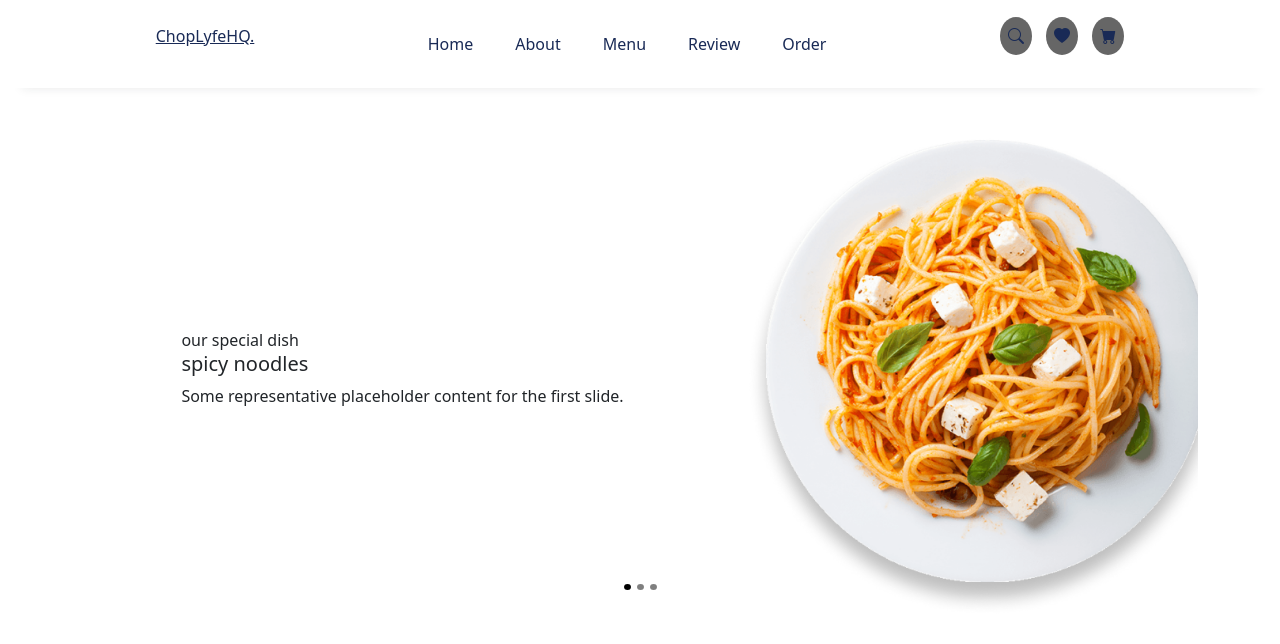
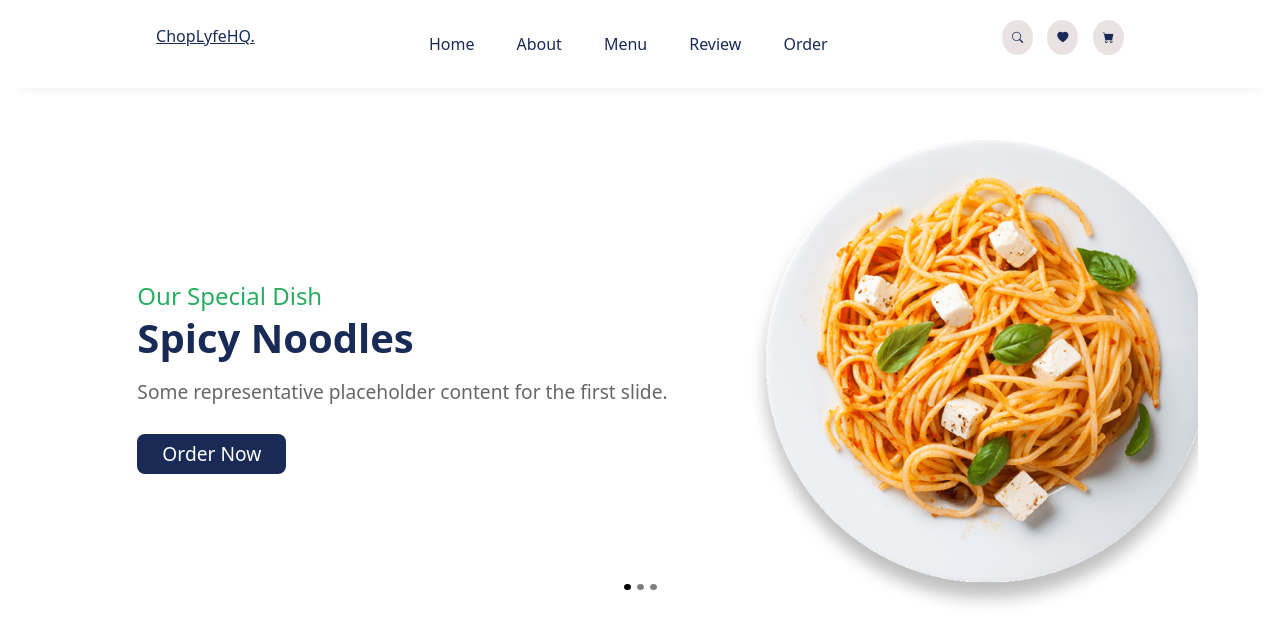
Before and after one commit to MbonuJennifer/Food-Landing-Page, a plain HTML site: page index.html in a window 1280 px wide. Drawn offline with nearby package versions, Linux system fonts and the light colour scheme.

Commit message:
Added new sections

```diff
--- a/index.html
+++ b/index.html
@@ -100,13 +100,14 @@
                       <div
                         class="col-md-7 d-flex align-items-center justify-content-center"
                       >
-                        <div class="">
+                        <div class="content">
                           <span>our special dish</span>
-                          <h5>spicy noodles</h5>
+                          <h1>spicy noodles</h1>
                           <p>
                             Some representative placeholder content for the first
                             slide.
                           </p>
+                          <a href="#" class="btn">order now</a>
                         </div>
                       </div>
                       <div class="col-md-5">
@@ -119,13 +120,14 @@
                       <div
                         class="col-md-7 d-flex align-items-center justify-content-center"
                       >
-                        <div class="d-md-block">
+                        <div class="content">
                           <span>our special dish</span>
-                          <h5>fried chicken</h5>
+                          <h1>fried chicken</h1>
                           <p>
                             Some representative placeholder content for the second
                             slide.
                           </p>
+                          <a href="#" class="btn">order now</a>
                         </div>
                       </div>
                       <div class="col-md-5">
@@ -138,13 +140,14 @@
                       <div
                         class="col-md-7 d-flex align-items-center justify-content-center"
                       >
-                        <div class="">
+                        <div class="content">
                           <span>our special dish</span>
-                          <h5>hot pizza</h5>
+                          <h1>hot pizza</h1>
                           <p>
                             Some representative placeholder content for the third
                             slide.
                           </p>
+                          <a href="#" class="btn">order now</a>
                         </div>
                       </div>
                       <div class="col-md-5">
--- a/style.css
+++ b/style.css
@@ -39,13 +39,50 @@
   font-weight: 500;
 }
 .icons a {
-  background-color: #666;
-  padding: 8px;
+  background-color: rgb(234, 226, 226);
+  padding: 10px;
   color: #192a56;
   border-radius: 50%;
   text-align: center;
+  font-size: .7rem;
   margin-left: 10px;
 }
 .icons a:hover {
   color: #27ae60;
 }
+.content .btn {
+  margin-top: .2rem;
+  display: inline-block;
+  font-size: 1.2rem;
+  color: #fff;
+  background: #192a56;
+  border-radius: 0.5rem;
+  cursor: pointer;
+  padding: 0.3rem 1.5rem;
+  text-align: center;
+  text-transform: capitalize;
+}
+
+.content .btn:hover {
+  background: #27ae60;
+  letter-spacing: 0.1rem;
+}
+.content span {
+  color: #27ae60;
+  font-size: 1.5rem;
+  text-transform: capitalize;
+}
+
+.content h1 {
+  text-transform: capitalize;
+  color: #192a56;
+  font-weight: bold;
+  /* font-size: 5rem; */
+}
+
+.content p {
+  color: #666;
+  font-size: 1.2rem;
+  padding: 0.5rem 0;
+  line-height: 1.5;
+}
```
